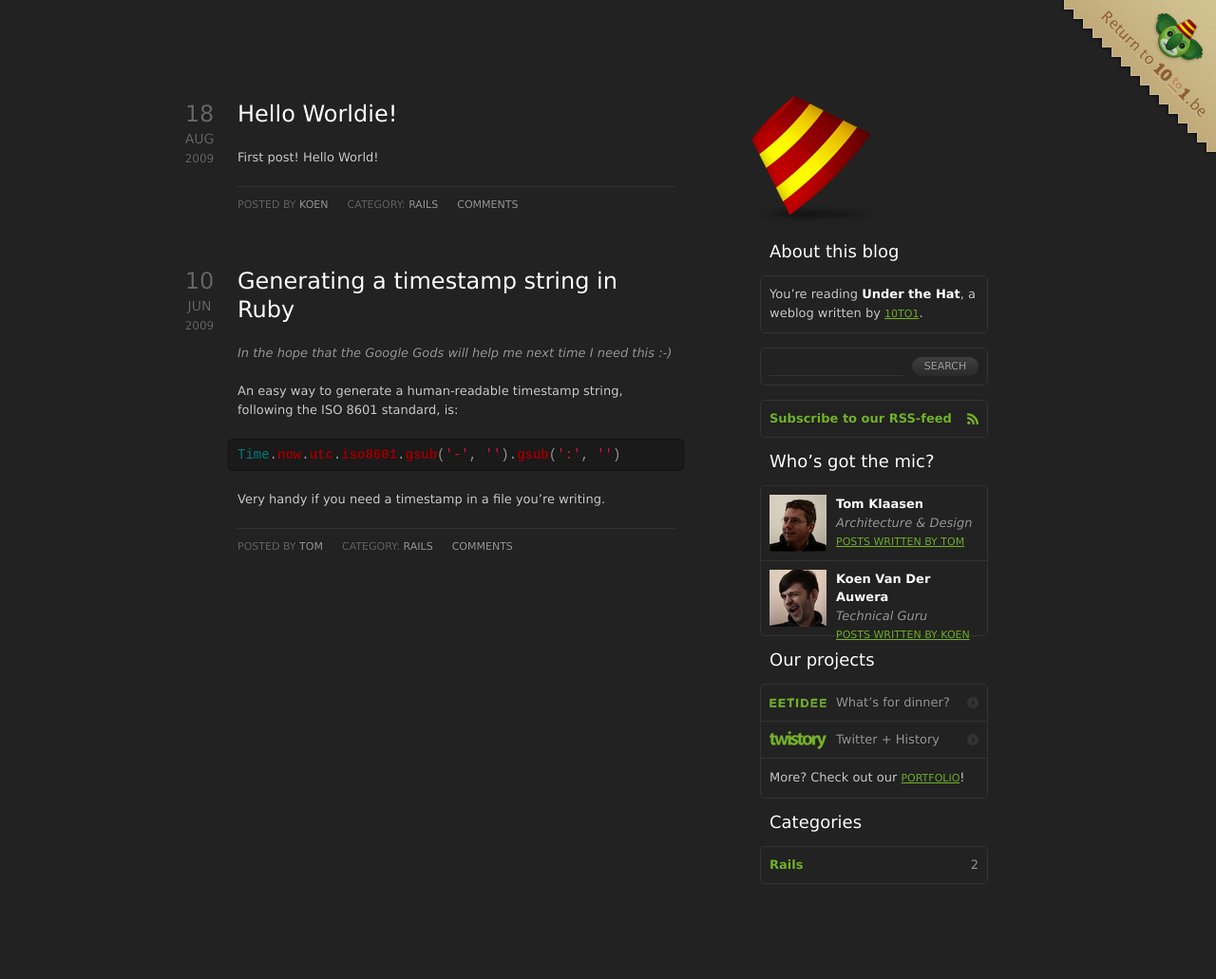
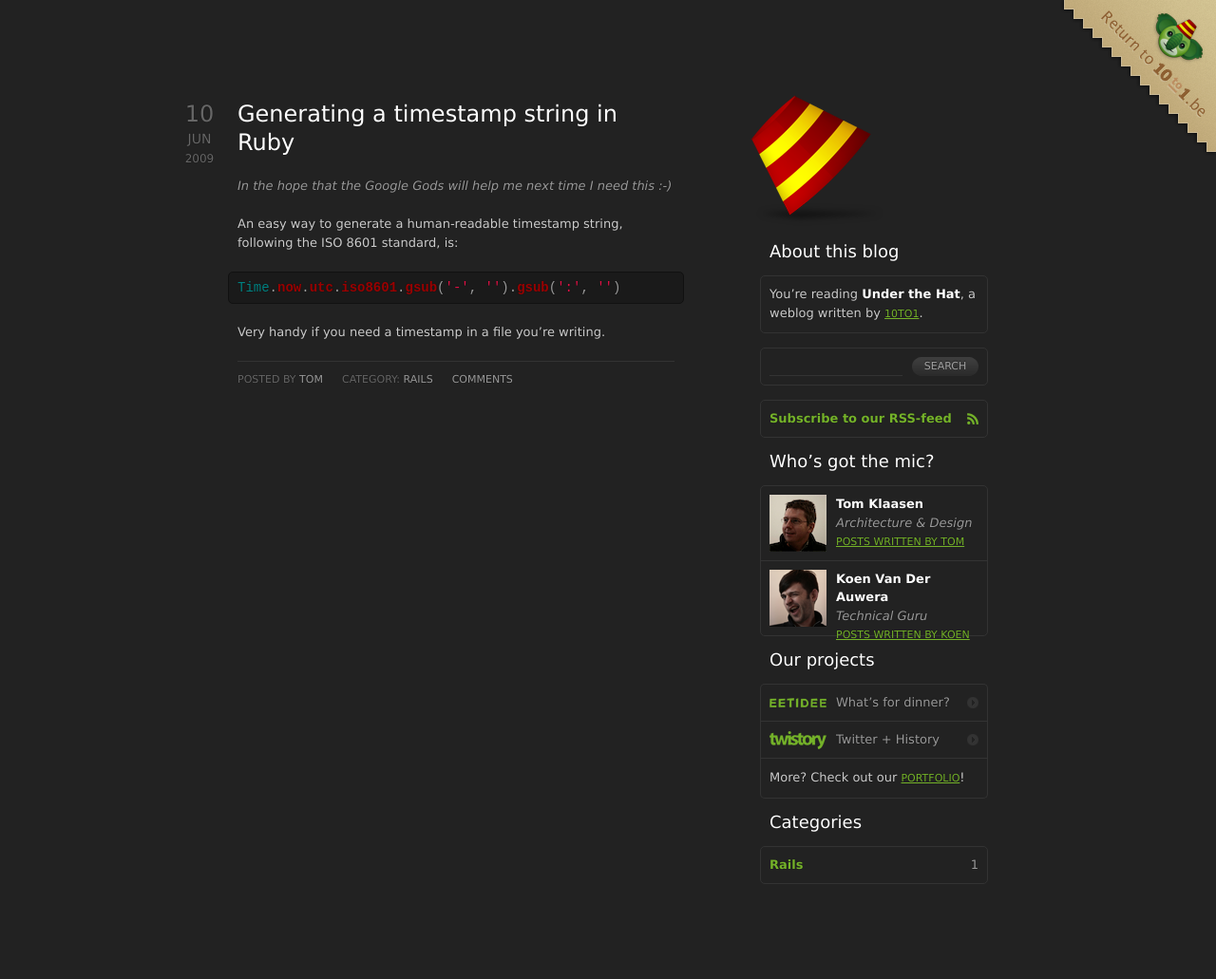
Before and after one commit to 10to1/10to1.github.com, a Jekyll site: the page built from index.html, in a window 1280 px wide. Shown: the whole page at 95% size. Built offline with Jekyll 4.4.1, drawn with Linux system fonts in a browser that asks for light colours; the list of posts is cut into pages by our own code; comment, search, counter and statistics services are not loaded.

Commit message:
removed first post

```diff
--- a/_posts/2009-8-18-first-post.md
+++ /dev/null
@@ -1,7 +0,0 @@
----
-layout: post
-title: Hello Worldie!
-author: Koen
-category: rails
----
-First post! Hello World!
```
Also changed, not shown: _posts/2009-06-10-generate-timestamp-in-ruby.md (line endings or trailing spaces).
